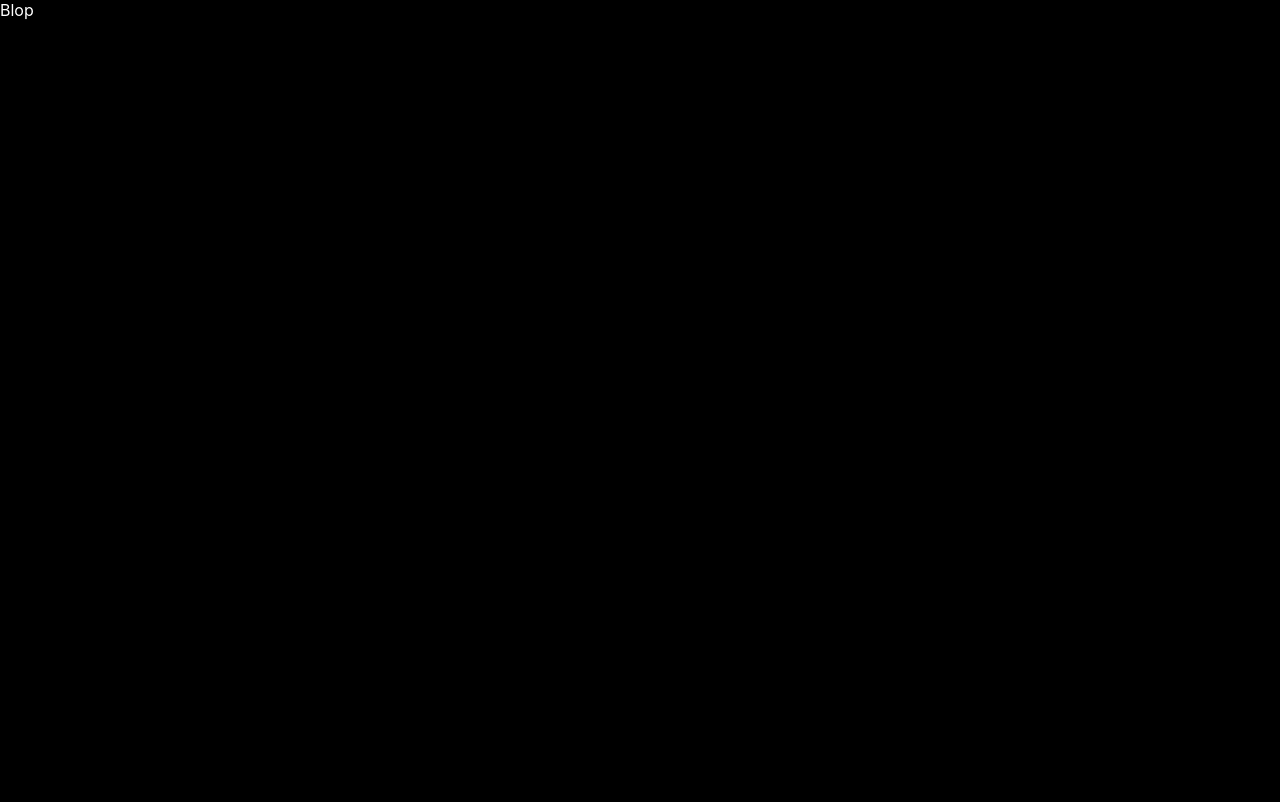
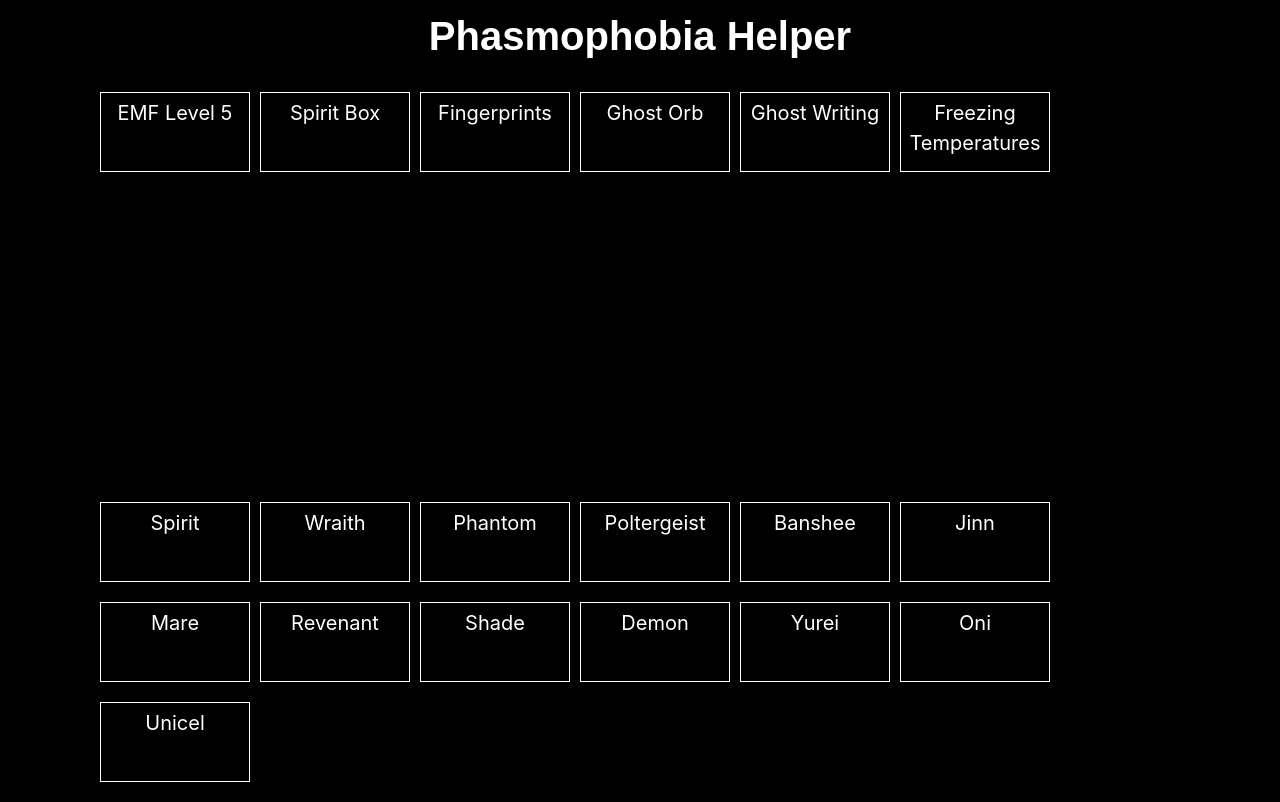
Before and after one commit to Kifemi/phasmophobia_helper, a React (Create React App) app in the folder phasmophobia_helper/: page / in a window 1280 px wide. Built offline with nearby package versions, Linux system fonts and the light colour scheme.

Commit message:
Added evidence selection

```diff
--- a/phasmophobia_helper/public/index.html
+++ b/phasmophobia_helper/public/index.html
@@ -9,6 +9,10 @@
       name="description"
       content="Web site created using create-react-app"
     />
+
+    <!-- CSS -->
+    <link rel="stylesheet" href="https://cdn.jsdelivr.net/npm/bootstrap@4.5.3/dist/css/bootstrap.min.css"
+          integrity="sha384-TX8t27EcRE3e/ihU7zmQxVncDAy5uIKz4rEkgIXeMed4M0jlfIDPvg6uqKI2xXr2" crossorigin="anonymous">
     <title>React App</title>
   </head>
   <body>
--- a/phasmophobia_helper/src/App.js
+++ b/phasmophobia_helper/src/App.js
@@ -1,10 +1,12 @@
 import React from 'react';
 
 import MainWindow from './components/main_window';
+import Header from './components/header';
 
 function App() {
   return (
     <div className="App">
+      <Header />
       <MainWindow />
     </div>
   );
--- a/phasmophobia_helper/src/components/evidence.js
+++ b/phasmophobia_helper/src/components/evidence.js
@@ -0,0 +1,30 @@
+import React, { Component } from 'react';
+
+import "../styles/evidence.css"
+
+class Evidence extends Component {
+
+  handleClick(event) {
+    this.props.evidenceSelector(this.props.evidence);
+    event.preventDefault();
+  }
+
+  checkIfSelected() {
+    if(this.props.selectedEvidence.includes(this.props.evidence.id)) {
+      return true;
+    } else {
+      return false;
+    }
+  }
+
+  render() {
+    return(
+      <div className={`evidenceBox
+        ${this.checkIfSelected() ? "selected" : ""} `} onClick={this.handleClick.bind(this)} >
+        {this.props.evidence.name}
+      </div>
+    );
+  };
+}
+
+export default Evidence;
--- a/phasmophobia_helper/src/components/ghost.js
+++ b/phasmophobia_helper/src/components/ghost.js
@@ -0,0 +1,15 @@
+import React, { Component } from 'react';
+
+import "../styles/ghost.css";
+
+class Ghost extends Component {
+  render() {
+    return(
+      <div className="ghostBox">
+        {this.props.ghost.name}
+      </div>
+    );
+  };
+}
+
+export default Ghost;
--- a/phasmophobia_helper/src/components/header.js
+++ b/phasmophobia_helper/src/components/header.js
@@ -0,0 +1,15 @@
+import React, { Component } from 'react';
+
+import '../styles/header.css';
+
+class Header extends Component {
+  render() {
+    return(
+      <div className="header">
+        Phasmophobia Helper
+      </div>
+    );
+  };
+}
+
+export default Header;
--- a/phasmophobia_helper/src/components/main_window.js
+++ b/phasmophobia_helper/src/components/main_window.js
@@ -1,10 +1,55 @@
 import React, { Component } from 'react';
 
+import { initGhosts, initEvidence } from '../data_manager';
+import Evidence from './evidence';
+import Ghost from './ghost';
+
+import "../styles/main_window.css";
+
 class MainWindow extends Component {
+  constructor(props) {
+    super(props);
+
+    this.state = {
+      evidence: initEvidence(),
+      ghosts: initGhosts(),
+      selectedEvidence: [],
+    };
+  }
+
+  handleEvidenceSelection = (evidence) => {
+    if(this.state.selectedEvidence.includes(evidence.id)) {
+      const index = this.state.selectedEvidence.indexOf(evidence.id);
+      if(index > -1) {
+        let arrayCopy = this.state.selectedEvidence.slice();
+        arrayCopy.splice(index, 1);
+        this.setState({ selectedEvidence: arrayCopy });
+      };
+    } else {
+      let arrayCopy = this.state.selectedEvidence.slice();
+      arrayCopy.push(evidence.id);
+      this.setState({ selectedEvidence: arrayCopy });
+    };
+  }
+
+  printTile() {
+    console.log(this.state.selectedEvidence);
+  }
+
   render() {
     return (
-      <div>
-        Blop
+      <div className='container'>
+        <div className="row evidences">
+          {this.state.evidence.map(evidence => {
+            return <Evidence key={evidence.id} evidence={evidence} evidenceSelector={this.handleEvidenceSelection}
+              selectedEvidence={this.state.selectedEvidence} />;
+          })}
+        </div>
+        <div className="row ghosts">
+          {this.state.ghosts.map(ghost => {
+            return <Ghost key={ghost.id} ghost={ghost} />;
+          })}
+        </div>
       </div>
     );
   };
--- a/phasmophobia_helper/src/data_manager.js
+++ b/phasmophobia_helper/src/data_manager.js
@@ -1,19 +1,34 @@
-var ghosts = [];
+export function initGhosts() {
+  var ghosts = [];
 
-var Spirit = { name: Spirit, information: "" };
-var Wraith = { name: Wraith, information: "" };
-var Phantom = { name: Phantom, information: "" };
-var Poltergeist = { name: Poltergeist, information: "" };
-var Banshee = { name: Banshee, information: "" };
-var Jinn = { name: Jinn, information: "" };
-var Mare = { name: Mare, information: "" };
-var Revenant = { name: Revenant, information: "" };
-var Shade = { name: Shade, information: "" };
-var Demon = { name: Demon, information: "" };
-var Yurei = { name: Yurei, information: "" };
-var Oni = { name: Oni, information: "" };
-var Unicel = { name: Unicel, information: "" };
+  var Spirit = { name: "Spirit", id: 1, evidences: [2,3,5], information: "" };
+  var Wraith = { name: "Wraith", id: 2, evidences: [2,3,6], information: "" };
+  var Phantom = { name: "Phantom", id: 3, evidences: [1,4,6], information: "" };
+  var Poltergeist = { name: "Poltergeist", evidences: [2,3,4], id: 4, information: "" };
+  var Banshee = { name: "Banshee", id: 5, evidences: [1,3,6], information: "" };
+  var Jinn = { name: "Jinn", id: 6, evidences: [1,2,4], information: "" };
+  var Mare = { name: "Mare", id: 7, evidences: [2,4,6], information: "" };
+  var Revenant = { name: "Revenant", id: 8, evidences: [1,3,5], information: "" };
+  var Shade = { name: "Shade", id: 9, evidences: [1,4,5], information: "" };
+  var Demon = { name: "Demon", id: 10, evidences: [2,5,6], information: "" };
+  var Yurei = { name: "Yurei", id: 11, evidences: [4,5,6], information: "" };
+  var Oni = { name: "Oni", id: 12, evidences: [1,2,5], information: "" };
+  var Unicel = { name: "Unicel", id: 13, evidences: [], information: "" };
+  ghosts.push(Spirit, Wraith, Phantom, Poltergeist, Banshee, Jinn, Mare, Revenant, Shade, Demon, Yurei, Oni, Unicel);
 
-ghosts.push(Spirit, Wraith, Phantom, Poltergeist, Banshee, Jinn, Mare, Revenant, Shade, Demon, Yurei, Oni, Unicel);
+  return ghosts;
+}
 
-export default {ghosts};
+export function initEvidence() {
+  var evidences = [];
+
+  var emf5 = { name: "EMF Level 5", id: 1 };
+  var spiritBox = { name: "Spirit Box", id: 2 };
+  var fingerprints = { name: "Fingerprints", id: 3 };
+  var ghostOrb = { name: "Ghost Orb", id: 4 };
+  var ghostWriting = { name: "Ghost Writing", id: 5 };
+  var freezingTemp = { name: "Freezing Temperatures", id: 6 };
+  evidences.push(emf5, spiritBox, fingerprints, ghostOrb, ghostWriting, freezingTemp);
+
+  return evidences;
+}
--- /dev/null
+++ b/phasmophobia_helper/src/styles/evidence.css
@@ -0,0 +1,16 @@
+.evidenceBox {
+  border: 1px solid white;
+  width: 150px;
+  height: 80px;
+  font-size: 20px;
+  padding: 5px;
+  margin-top: 10px;
+  margin-left: 5px;
+  margin-right: 5px;
+  vertical-align: middle;
+  text-align: center;
+}
+
+.selected {
+  border: 2px solid green;
+}
--- /dev/null
+++ b/phasmophobia_helper/src/styles/ghost.css
@@ -0,0 +1,12 @@
+.ghostBox {
+  border: 1px solid white;
+  width: 150px;
+  height: 80px;
+  font-size: 20px;
+  padding: 5px;
+  margin-top: 10px;
+  margin-left: 5px;
+  margin-right: 5px;
+  vertical-align: middle;
+  text-align: center;
+}
--- /dev/null
+++ b/phasmophobia_helper/src/styles/header.css
@@ -0,0 +1,7 @@
+.header {
+  text-align: center;
+  font-size: 40px;
+  font-family: Arial, Helvetica, sans-serif;
+  font-weight: bold;
+  padding: 6px;
+}
--- /dev/null
+++ b/phasmophobia_helper/src/styles/main_window.css
@@ -0,0 +1,11 @@
+.evidences {
+  height: 400px;
+  width: 100%;
+  margin: 10px;
+}
+
+.ghosts {
+  height: 300px;
+  width: 100%;
+  margin: 10px;
+}
```
